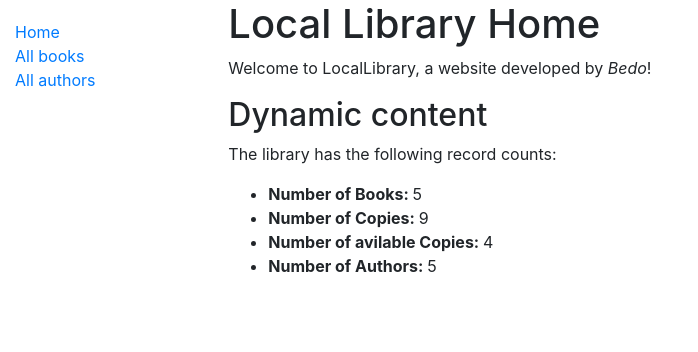
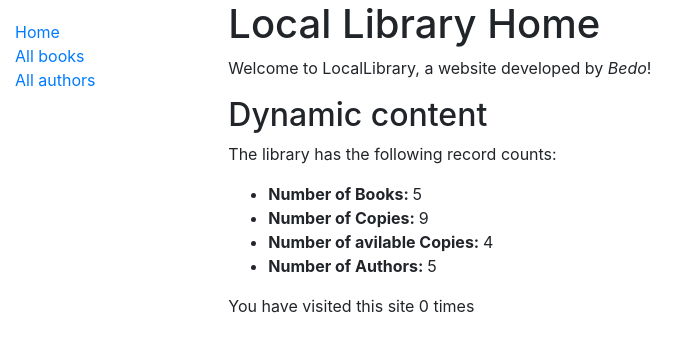
Before and after one commit to amd-nsr/LibraryProject, a Django app: page /catalog/ in a window 1280 px wide. Shown: the top 352 px of the page, without its empty margins (0-698 px from the left). Run offline with Django 3.2, Linux system fonts and the light colour scheme; data comes from the database, SQL or seed files in the repository; both versions use the stored data as it was after the commit; some libraries are stand-ins or nearby versions.

Commit message:
adding the sessions

```diff
--- a/locallibrary/catalog/templates/index.html
+++ b/locallibrary/catalog/templates/index.html
@@ -10,5 +10,5 @@
         <li><strong>Number of avilable Copies: </strong>{{ num_avilable_book_instances }}</li>
         <li><strong>Number of Authors: </strong>{{ num_authors }}</li>
     </ul>
-
+    <p>You have visited this site {{ num_visits }} {% if num_visits == 1 %} time {% else %} times {% endif %} </p>
 {% endblock %}
--- a/locallibrary/catalog/views.py
+++ b/locallibrary/catalog/views.py
@@ -8,12 +8,14 @@ def index(request):
     num_book_instances = BookInstance.objects.count()
     num_avilable_book_instances = BookInstance.objects.filter(status__exact='a').count()
     num_authors = Author.objects.count()
-
+    num_visits = request.session.get('num_visits', 0)
+    request.session['num_visits'] = num_visits + 1
     context = {
         'num_books' : num_books,
         'num_book_instances' : num_book_instances,
         'num_avilable_book_instances' : num_avilable_book_instances,
         'num_authors' : num_authors,
+        'num_visits':num_visits,
     }
     return render(request, 'index.html', context=context)
 
```
Also changed, not shown: locallibrary/db.sqlite3.
